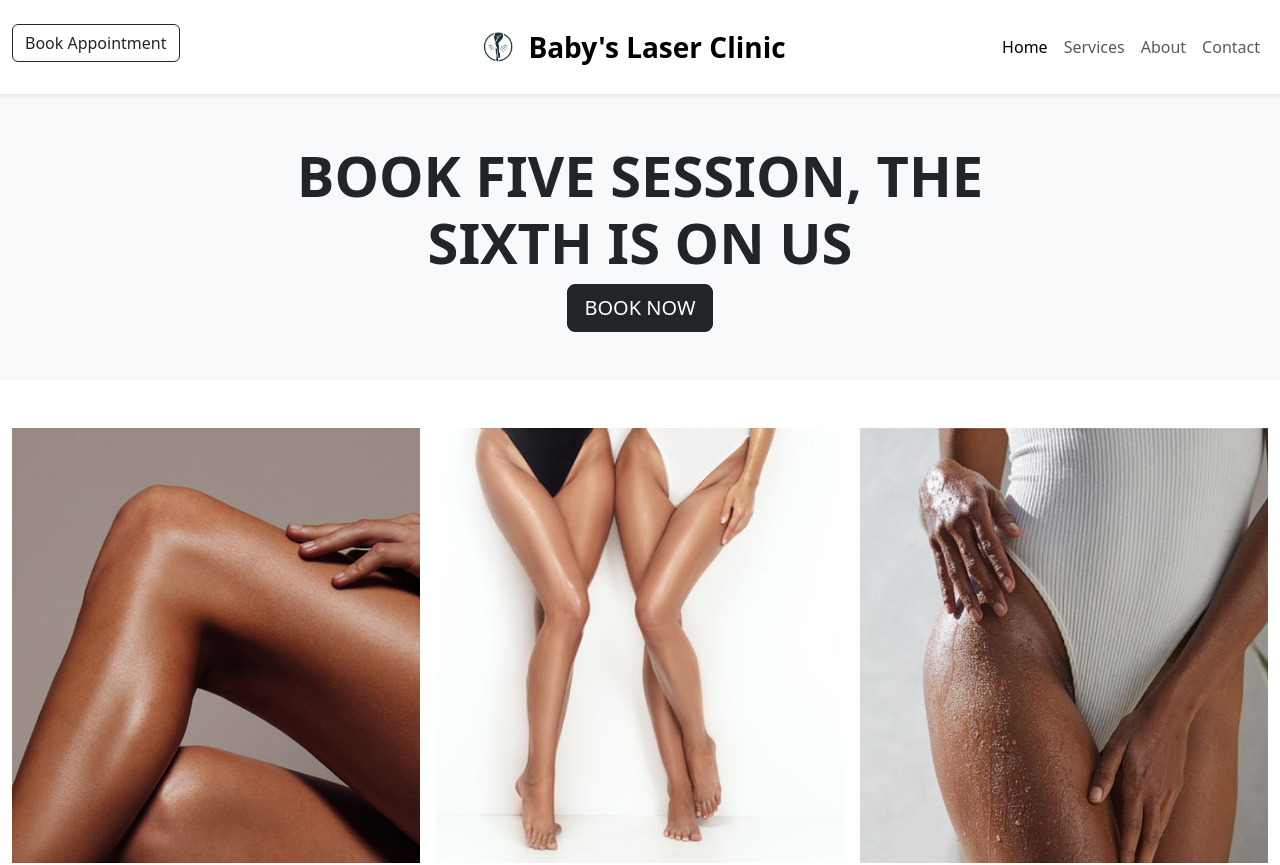
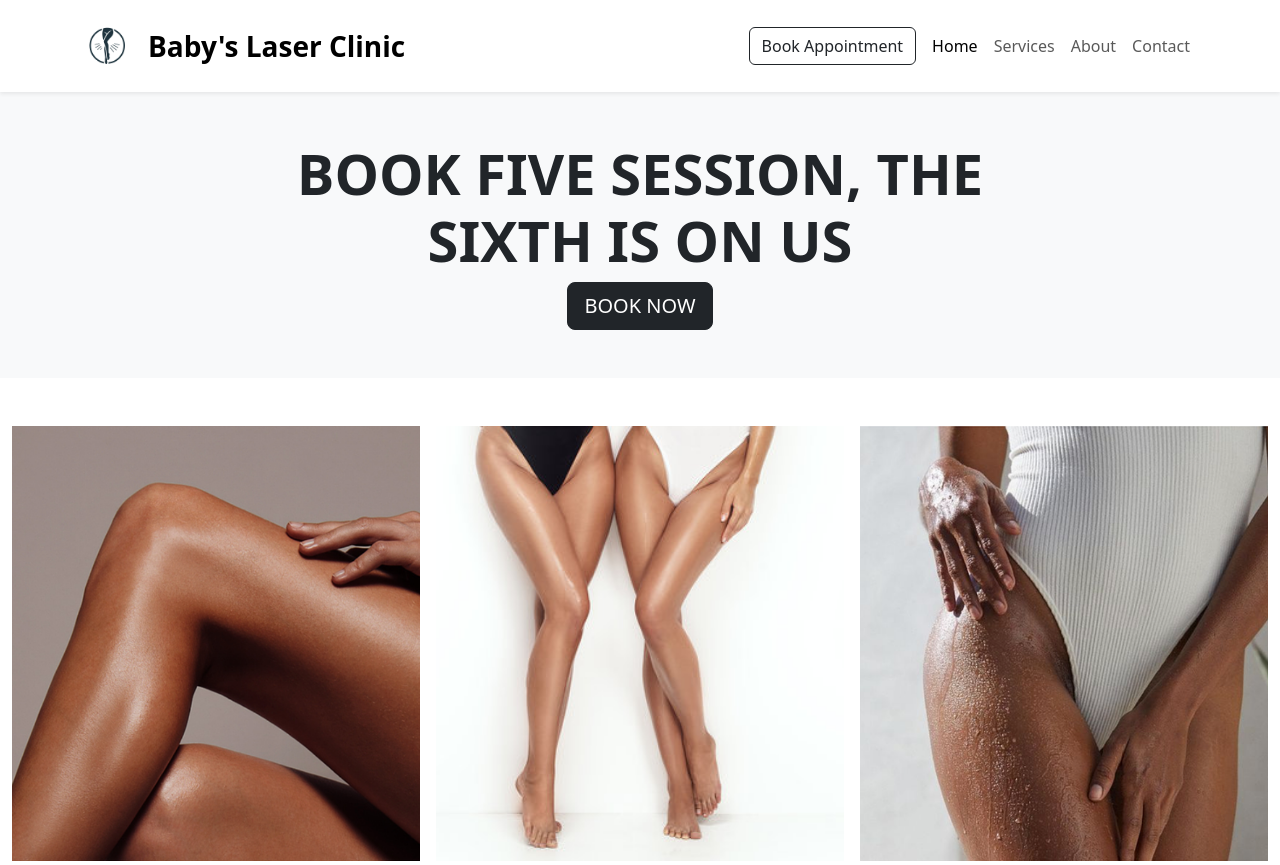
Before and after one commit to arash-esfandiari/baby-laser-clinic, a React (Create React App) app: page / in a window 1280 px wide. Shown: the top 865 px of the page. Built offline with nearby package versions, Linux system fonts and the light colour scheme.

Commit message:
logo overflow fixed

```diff
--- a/src/components/Navbar.js
+++ b/src/components/Navbar.js
@@ -7,17 +7,18 @@ import logo from '../assets/images/logo.png';
 const Navbar = () => {
     return (
         <nav className="navbar navbar-expand-lg navbar-light bg-white py-3 shadow-sm">
-            <div className="container-fluid">
-                {/* Left side - Book Appointment Button only visible on sm screens and up */}
-                <div className="d-none d-sm-flex col-lg-4 justify-content-start mb-3 mt-2">
-                    <Link to="/appointment" className="btn btn-outline-dark text-nowrap">Book Appointment</Link>
-                </div>
+            <div className="container">
+                {/* Logo and Title container */}
+                <div className="d-flex align-items-center">
+                    {/* Logo */}
+                    <Link to="/" className="navbar-brand">
+                        <img src={logo} alt="Logo" className="d-inline-block align-top" style={{ maxHeight: '50px' }} />
+                    </Link>
 
-                {/* Centered Title with Logo */}
-                <div className="col-6 col-lg-4 d-flex justify-content-center align-items-center">
-                    {/* Logo Image */}
-                    <img src={logo} alt="Baby's Laser Clinic Logo" style={{ marginRight: '10px', height: '40px' }} />
-                    <Link className="navbar-brand fw-bold fs-3" to="/">Baby's Laser Clinic</Link>
+                    {/* Title */}
+                    <Link to="/" className="navbar-brand fw-bold fs-3 d-none d-lg-block">
+                        Baby's Laser Clinic
+                    </Link>
                 </div>
 
                 {/* Toggler */}
@@ -26,14 +27,20 @@ const Navbar = () => {
                 </button>
 
                 {/* Collapsible content */}
-                <div className="collapse navbar-collapse" id="navbarNavAltMarkup">
-                    <div className="navbar-nav ms-auto">
-                        {/* Book Appointment Button inside the collapsible menu only visible on xs screens */}
-                        <Link to="/appointment" className="nav-link d-lg-none">Book Appointment</Link>
+                <div className="collapse navbar-collapse justify-content-end" id="navbarNavAltMarkup">
+                    {/* Book Appointment Button visible on sm screens and up */}
+                    <Link to="/appointment" className="btn btn-outline-dark text-nowrap d-none d-md-block me-2">
+                        Book Appointment
+                    </Link>
+
+                    {/* Navbar Links */}
+                    <div className="navbar-nav">
                         <Link className="nav-link active" to="/">Home</Link>
                         <Link className="nav-link" to="/services">Services</Link>
                         <Link className="nav-link" to="/about">About</Link>
                         <Link className="nav-link" to="/contact">Contact</Link>
+                        {/* Book Appointment Button inside the collapsible menu only visible on xs to md screens */}
+                        <Link to="/appointment" className="nav-link d-block d-md-none">Book Appointment</Link>
                     </div>
                 </div>
             </div>
```
